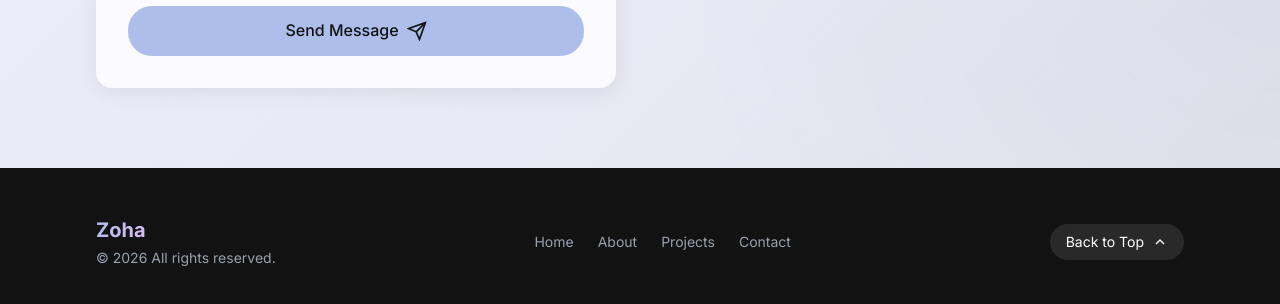
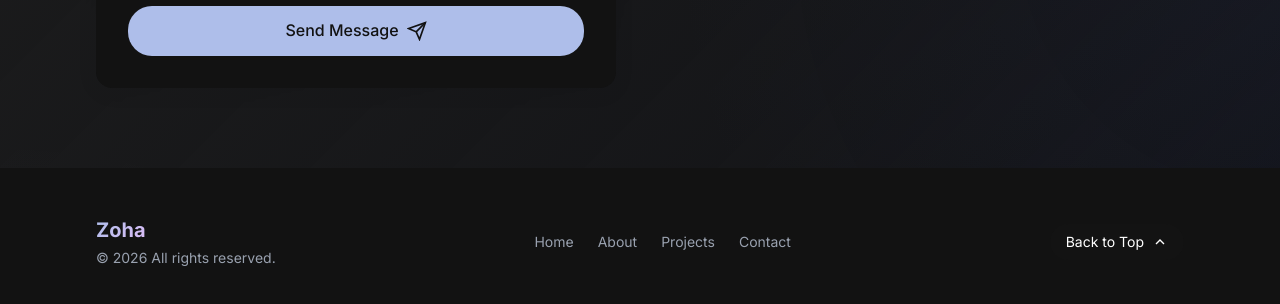
Before and after one commit to Zoha/personal-website, a website built with Vite: page index.html in a window 1280 px wide. Shown: the part 5670-5974 px from the top of the page. Built offline with nearby package versions, Linux system fonts and the light colour scheme.

Commit message:
switch to dark theme as default and remove light mode support

```diff
--- a/src/style.css
+++ b/src/style.css
@@ -30,10 +30,10 @@
   --color-secondary: #e4d9ff; /* periwinkle */
   --color-accent: #dbbcf6; /* derived from periwinkle and twilight-indigo */
   --color-accent-light: #b8a6ff; /* lighter version of periwinkle */
-  --color-bg: #fafaff; /* ghost-white */
-  --color-bg-alt: #f0f0ff; /* slightly darker ghost-white */
-  --color-text: #30343f; /* jet-black */
-  --color-text-light: #5d6277; /* lighter jet-black */
+  --color-bg: #121212;
+  --color-bg-alt: #1e1e1e;
+  --color-text: #e9ecef;
+  --color-text-light: #adb5bd;
   --color-dark: #121212; /* space-indigo */
   --color-dark-light: #273469; /* twilight-indigo */
 
@@ -209,12 +209,12 @@ body {
   background-color: var(--color-bg);
   background-image: radial-gradient(
       circle at top right,
-      rgba(39, 52, 105, 0.05),
+      rgba(39, 52, 105, 0.15),
       transparent 40%
     ),
     radial-gradient(
       circle at bottom left,
-      rgba(228, 217, 255, 0.1),
+      rgba(228, 217, 255, 0.05),
       transparent 40%
     );
   background-attachment: fixed;
@@ -333,13 +333,7 @@ section.bg-bg-alt {
 }
 
 .hero-gradient {
-  background: linear-gradient(
-    135deg,
-    var(--color-bg) 0%,
-    rgba(228, 217, 255, 0.3) 30%,
-    rgba(106, 125, 200, 0.2) 60%,
-    rgba(138, 122, 213, 0.15) 100%
-  );
+  background: linear-gradient(135deg, #121212 0%, #1a1a2e 50%, #0d1f0d 100%);
 }
 
 .ai-badge {
@@ -367,16 +361,3 @@ textarea:focus {
 .mobile-menu-open .hamburger-line:nth-child(3) {
   transform: rotate(-45deg) translate(7px, -6px);
 }
-
-@media (prefers-color-scheme: dark) {
-  :root {
-    --color-bg: #121212;
-    --color-bg-alt: #1e1e1e;
-    --color-text: #e9ecef;
-    --color-text-light: #adb5bd;
-  }
-
-  .hero-gradient {
-    background: linear-gradient(135deg, #121212 0%, #1a1a2e 50%, #0d1f0d 100%);
-  }
-}
```
